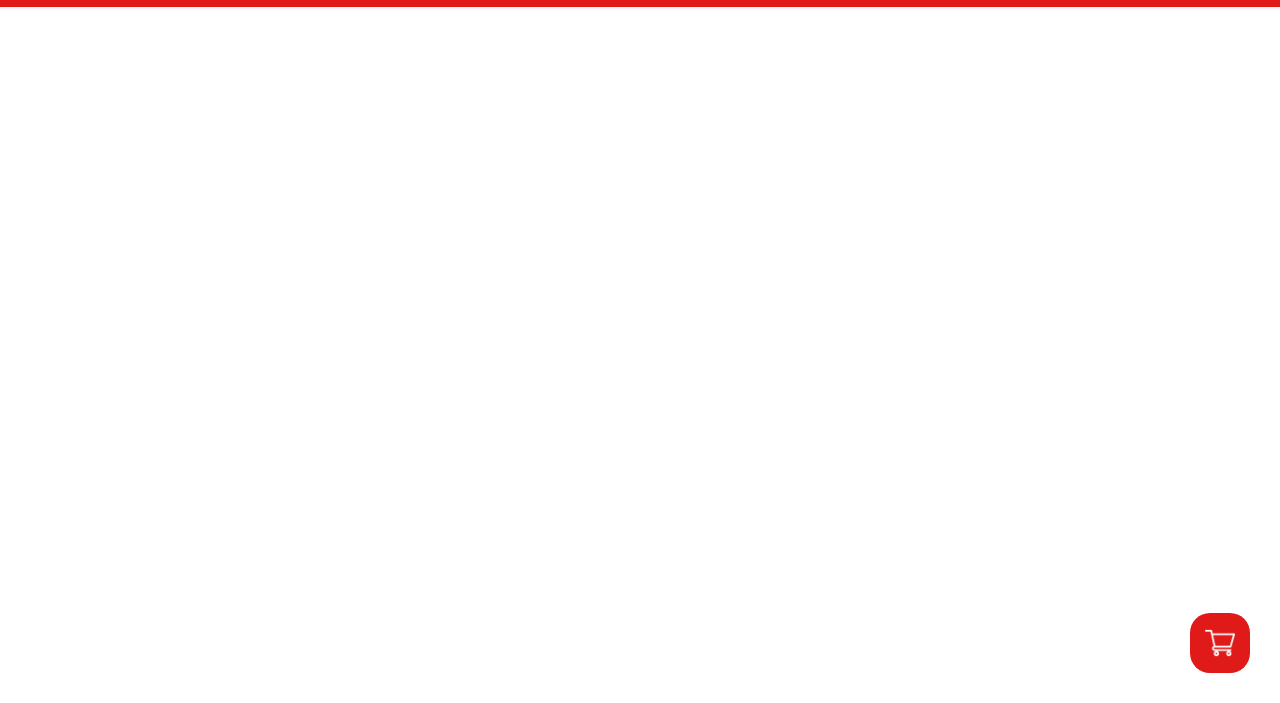
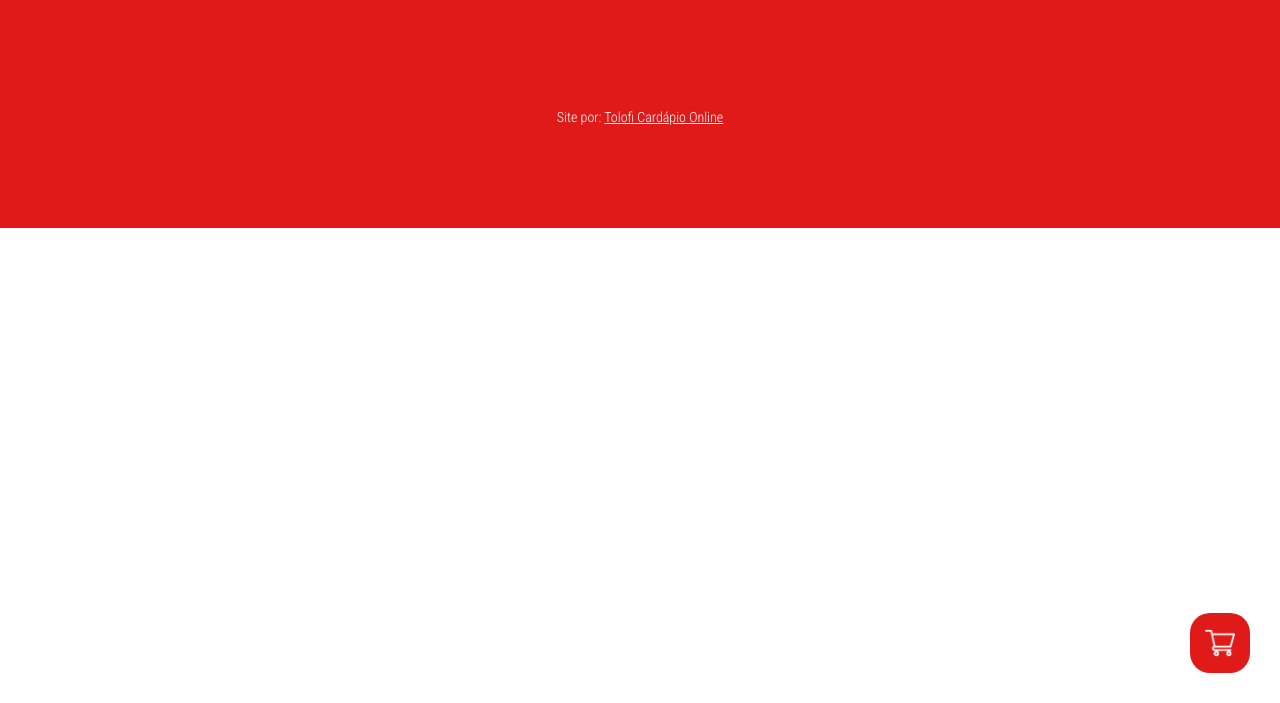
Before and after one commit to Tolofi/e-whatsapp-menu, a plain HTML site: page index.html in a window 1280 px wide. Shown: the part 97-800 px from the top of the page. Drawn offline with nearby package versions, Linux system fonts and the light colour scheme; no server answers; a web font is replaced by a local one.

Commit message:
last commit before deploy

```diff
--- a/index.html
+++ b/index.html
@@ -221,5 +221,6 @@
         </span>
       </span>
     </div>
+    <div class="footer">Site por: <a href="#" id="footerLink">Tolofi Cardápio Online</a></div>
   </body>
 </html>
--- a/style.css
+++ b/style.css
@@ -598,3 +598,16 @@ body {
   border-color: #e01919;
   box-shadow: 0 0 5px rgba(224, 25, 25, 0.5);
 }
+
+.footer {
+  text-align: center;
+  padding: 8%;
+  font-size: 14px;
+  background-color: #e01919;
+  color: white;
+}
+
+#footerLink {
+  /* text-decoration: none; */
+  color: white;
+}
```
